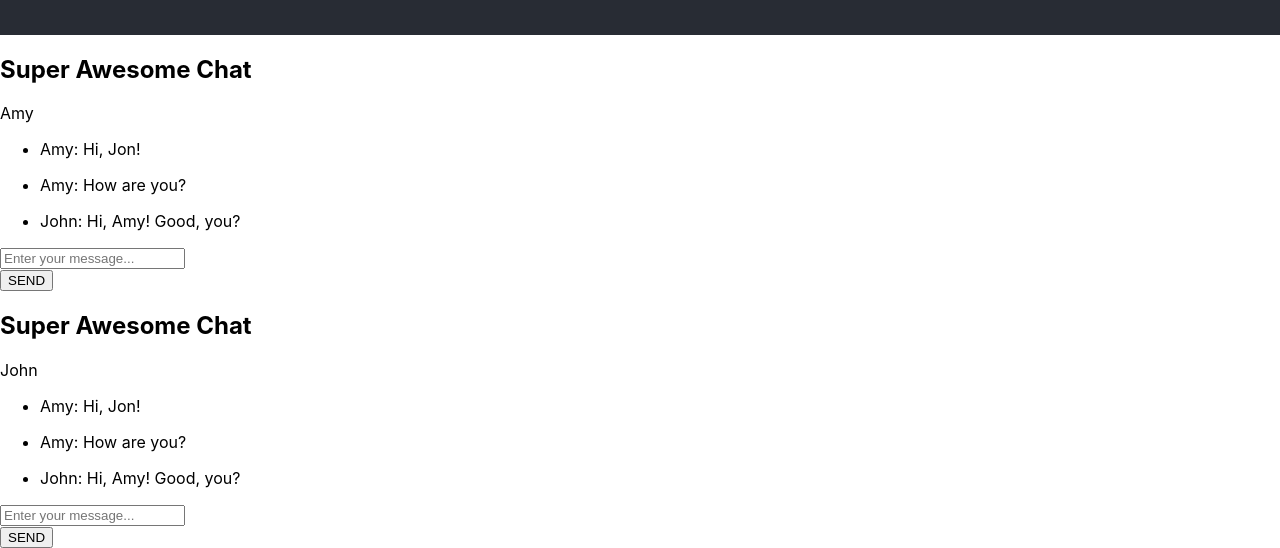
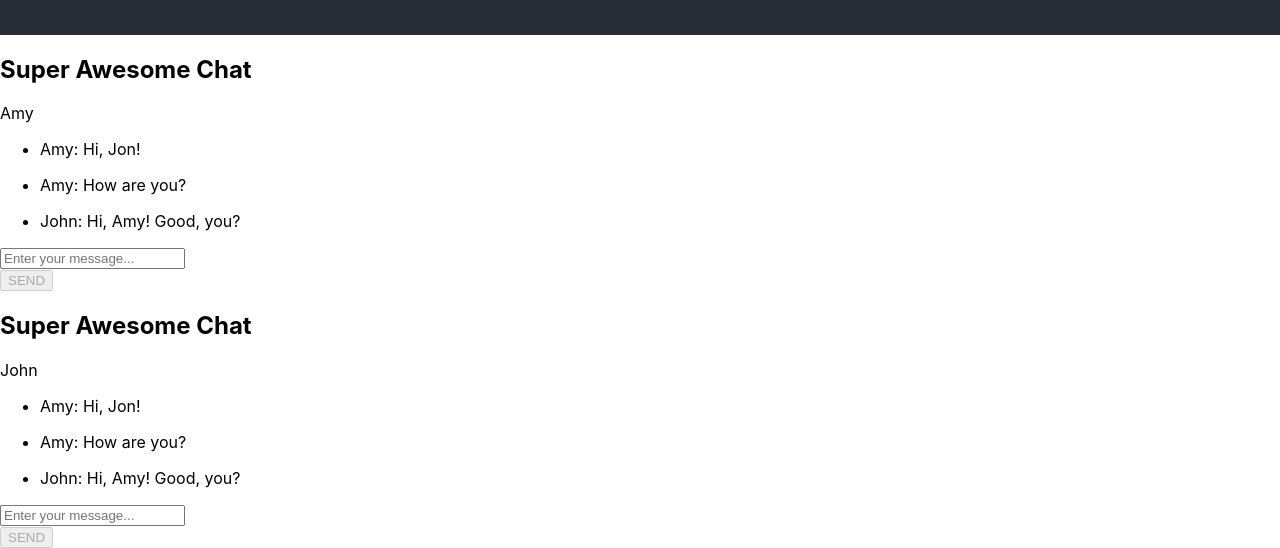
Before and after one commit to paula-g22/JavaScript, a React (Create React App) app in the folder Udacity/contacts/: page / in a window 1280 px wide. Shown: the part 258-806 px from the top of the page. Built offline with nearby package versions, Linux system fonts and the light colour scheme.

Commit message:
more state

```diff
--- a/Udacity/contacts/src/AddMessage.js
+++ b/Udacity/contacts/src/AddMessage.js
@@ -8,13 +8,38 @@ class AddMessage extends Component {
     }
 
     handleChange = event => {
-        this.setState({ value: event.target.value });
+        this.setState({ message: event.target.value, });
     };
+
+    onSubmit = (event) => {
+        event.preventDefault();
+        this.props.onMessage(this.state.message);
+    }
+
+    isDisabled = () => {
+        return this.state.message === '';
+    }
 
 
     render () {
+        const {message} = this.state;
         return (
-
+            <div>
+              <form className="input-group" onSubmit={this.onSubmit}>
+                <input
+                    type="text"
+                    className="form-control"
+                    placeholder="Enter your message..."
+                    value={message}
+                    onChange={this.handleChange}
+                    />
+                <div className="input-group-append">
+                  <button className="btn submit-button" disabled={this.isDisabled()}>
+                    SEND
+                  </button>
+                </div>
+              </form>
+            </div>
         )
     }
 }
--- a/Udacity/contacts/src/App.js
+++ b/Udacity/contacts/src/App.js
@@ -1,6 +1,7 @@
 import React, { Component } from 'react';
 import logo from './logo.svg';
 import './App.css';
+import ChatWindow from './ChatWindow';
 
 /*
 This exercise will help you put together and practice all of the concepts you've
@@ -12,22 +13,31 @@ The instructions for this project are located in the `instructions.md` file.
 
 const users = [{ username: 'Amy' }, { username: 'John' }];
 
-const messages = [
-  { username: 'Amy', text: 'Hi, Jon!' },
-  { username: 'Amy', text: 'How are you?' },
-  { username: 'John', text: 'Hi, Amy! Good, you?' },
-];
 
 class App extends Component {
   /*
   If the user did not type anything, he/she should not be
   allowed to submit.
   */
-  isDisabled = () => {
-    return false;
+
+  state = {
+    messages: [
+  { username: 'Amy', text: 'Hi, Jon!' },
+  { username: 'Amy', text: 'How are you?' },
+  { username: 'John', text: 'Hi, Amy! Good, you?' },
+]
+  };
+
+  onMessage = (username, message) => {
+    let newMessage = {
+      ['username']: username,
+      ['text']: message
+    };
+    this.setState(currentState => ({messages: currentState.messages.concat([newMessage])}))
   };
 
   render() {
+    const {messages} = this.state;
     return (
       <div className="App">
         <header className="App-header">
@@ -35,62 +45,14 @@ class App extends Component {
           <h1 className="App-title">ReactND - Coding Practice</h1>
         </header>
         <div className="container">
-          <div className="chat-window">
-            <h2>Super Awesome Chat</h2>
-            <div className="name sender">{users[0].username}</div>
-
-            <ul className="message-list">
-              {messages.map((message, index) => (
-                <li
-                  key={index}
-                  className={
-                    message.username === users[0].username ? 'message sender' : 'message recipient'
-                  }
-                >
-                  <p>{`${message.username}: ${message.text}`}</p>
-                </li>
-              ))}
-            </ul>
-
-            <div>
-              <form className="input-group">
-                <input type="text" className="form-control" placeholder="Enter your message..." />
-                <div className="input-group-append">
-                  <button className="btn submit-button" disabled={this.isDisabled()}>
-                    SEND
-                  </button>
-                </div>
-              </form>
-            </div>
-          </div>
-
-          <div className="chat-window">
-            <h2>Super Awesome Chat</h2>
-            <div className="name sender">{users[1].username}</div>
-            <ul className="message-list">
-              {messages.map((message, index) => (
-                <li
-                  key={index}
-                  className={
-                    message.username === users[1].username ? 'message sender' : 'message recipient'
-                  }
-                >
-                  <p>{`${message.username}: ${message.text}`}</p>
-                </li>
-              ))}
-            </ul>
-
-            <div>
-              <form className="input-group">
-                <input type="text" className="form-control" placeholder="Enter your message..." />
-                <div className="input-group-append">
-                  <button className="btn submit-button" disabled={this.isDisabled()}>
-                    SEND
-                  </button>
-                </div>
-              </form>
-            </div>
-          </div>
+          {users.map(user => (
+            <ChatWindow
+            key={user.username}
+            user={user}
+            messages={messages}
+            onMessage={this.onMessage}
+            />
+          ))}
         </div>
       </div>
     );
--- a/Udacity/contacts/src/ChatWindow.js
+++ b/Udacity/contacts/src/ChatWindow.js
@@ -1,16 +1,30 @@
 import React, { Component } from 'react';
 import logo from './logo.svg';
 import './App.css';
+import AddMessage from './AddMessage';
+import MessageHistory from './MessageHistory';
+
 
 class ChatWindow extends Component {
 
-    const { user, messages, onMessage } = this.props
+    onMessage = message => {
+        this.props.onMessage(this.props.user.username, message);
+    }
 
     render () {
+        const { user, messages } = this.props
+
         return (
-
-        )
-
+            <div className="chat-window">
+            <h2>Super Awesome Chat</h2>
+            <div className="name sender">{user.username}</div>
+            <MessageHistory
+                messages={messages}
+                user={user}
+            />
+            <AddMessage onMessage={this.onMessage}/>
+            </div>
+        );
     }
 }
 
--- a/Udacity/contacts/src/MessageHistory.js
+++ b/Udacity/contacts/src/MessageHistory.js
@@ -5,9 +5,21 @@ import './App.css';
 class MessageHistory extends Component {
 
     render () {
-        return {
-
-        }
+        const { messages, user} = this.props;
+        return (
+           <ul className="message-list">
+              {messages.map((message, index) => (
+                <li
+                  key={index}
+                  className={
+                    message.username === user.username ? 'message sender' : 'message recipient'
+                  }
+                >
+                  <p>{`${message.username}: ${message.text}`}</p>
+                </li>
+              ))}
+            </ul>
+        )
     }
 }
 
```
